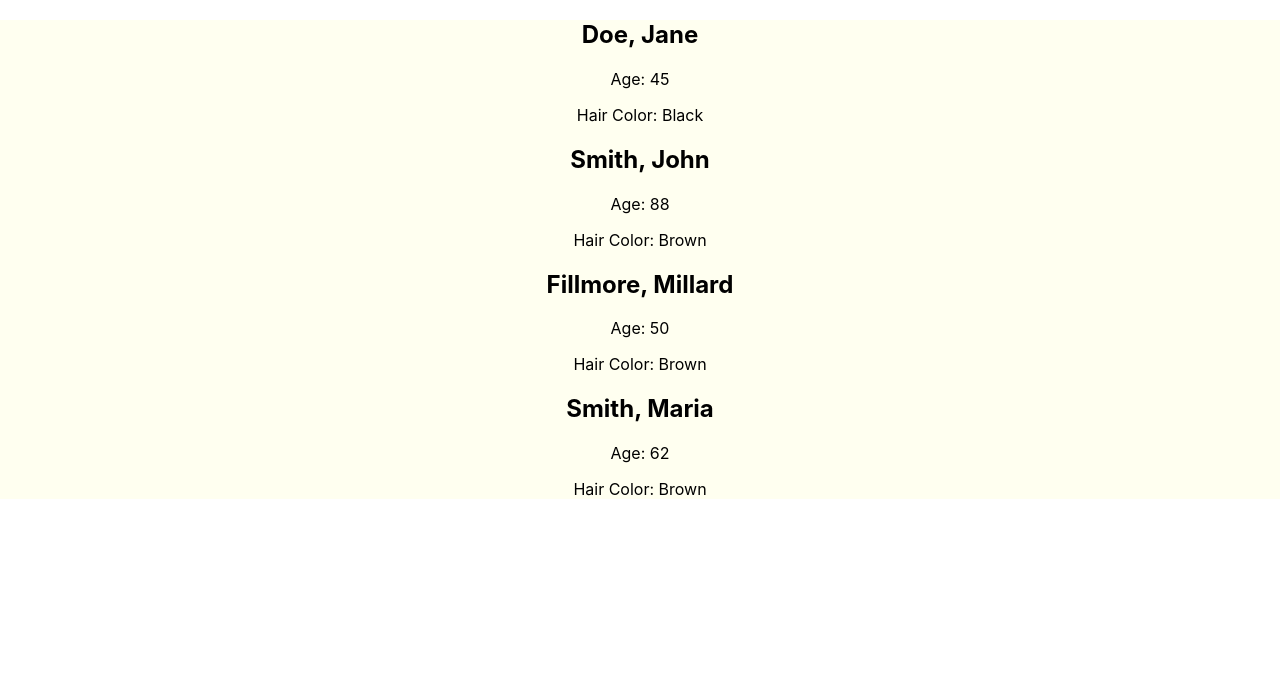
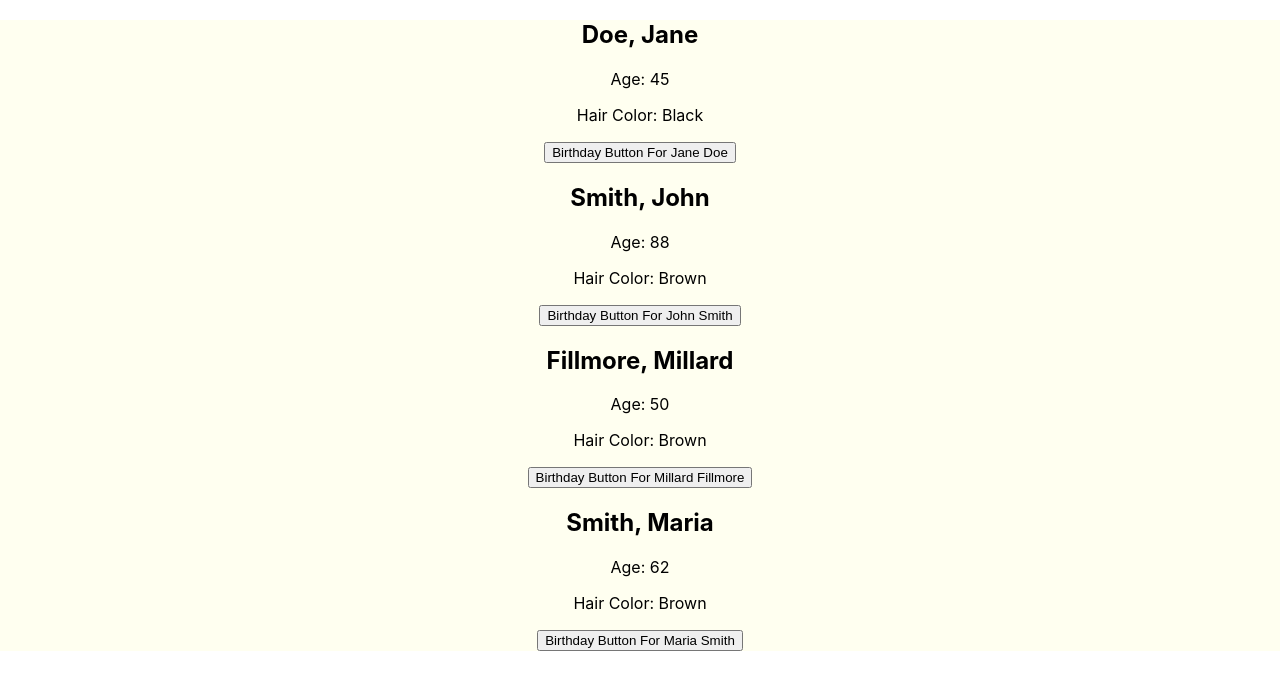
Before and after one commit to Jpgarrett24/basic_react, a React (Create React App) app: page / in a window 1280 px wide. Shown: the top 690 px of the page. Built offline with nearby package versions, Linux system fonts and the light colour scheme.

Commit message:
Putting it together assignment. Added a button to increase the age of each class bases component using state

```diff
--- a/src/components/PersonCard.js
+++ b/src/components/PersonCard.js
@@ -1,13 +1,26 @@
 import React, { Component } from 'react';
 
 class PersonCard extends Component {
+    constructor(props) {
+        super(props);
+        this.state = {
+            firstName: this.props.firstName,
+            lastName: this.props.lastName,
+            age: this.props.age,
+            hairColor: this.props.hairColor,
+        }
+    }
+
     render() {
         return (
-            <section>
-                <h1>{this.props.lastName}, {this.props.firstName}</h1>
-                <p>Age: {this.props.age}</p>
-                <p>Hair Color: {this.props.hairColor}</p>
-            </section>
+            <>
+                <section>
+                    <h1>{this.state.lastName}, {this.state.firstName}</h1>
+                    <p>Age: {this.state.age}</p>
+                    <p>Hair Color: {this.state.hairColor}</p>
+                </section>
+                <button onClick={() => this.setState({ age: this.state.age += 1 })}>Birthday Button For {this.state.firstName} {this.state.lastName}</button>
+            </>
         )
     }
 }
```
